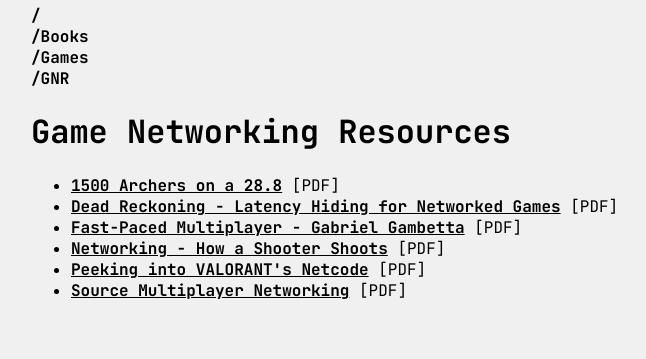
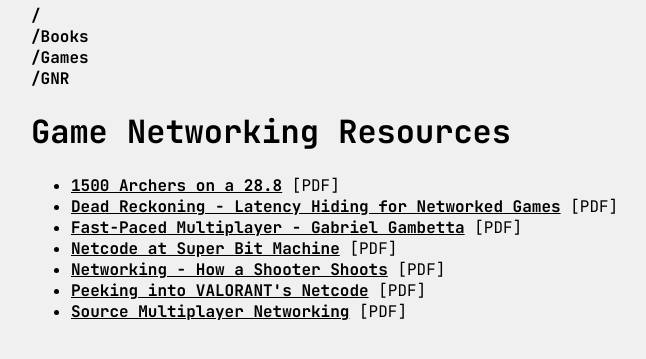
Before and after one commit to radwan92/radwan92.github.io, a Jekyll site: the page built from game-networking/resources.html, in a window 1280 px wide. Shown: the top 359 px of the page, without its empty margins (97-743 px from the left). Built offline with Jekyll 4.4.1, drawn with Linux system fonts in a browser that asks for light colours.

Commit message:
data: gnr - superbitmachine netcode

```diff
--- a/_data/gnr.yml
+++ b/_data/gnr.yml
@@ -21,3 +21,7 @@
 - name: "Peeking into VALORANT's Netcode"
   file: "Peeking into VALORANTs Netcode.pdf"
   url: "https://technology.riotgames.com/news/peeking-valorants-netcode"
+
+- name: "Netcode at Super Bit Machine"
+  file: "Netcode at Super Bit Machine.pdf"
+  url: "https://medium.com/@geretti/netcode-at-super-bit-machine-multiplayer-first-7940aa0a9fa4"
```
Also changed, not shown: 1 other file.
